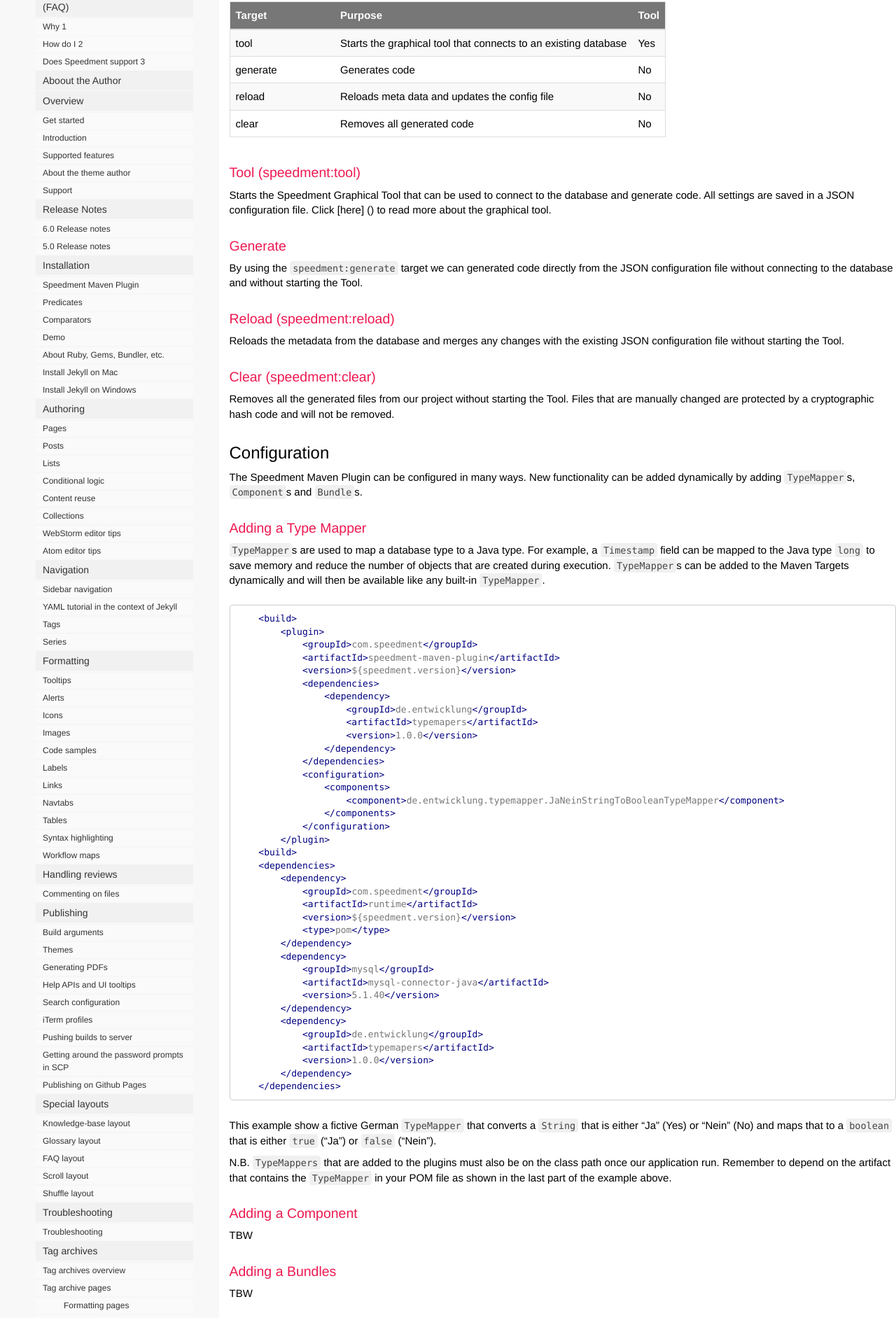
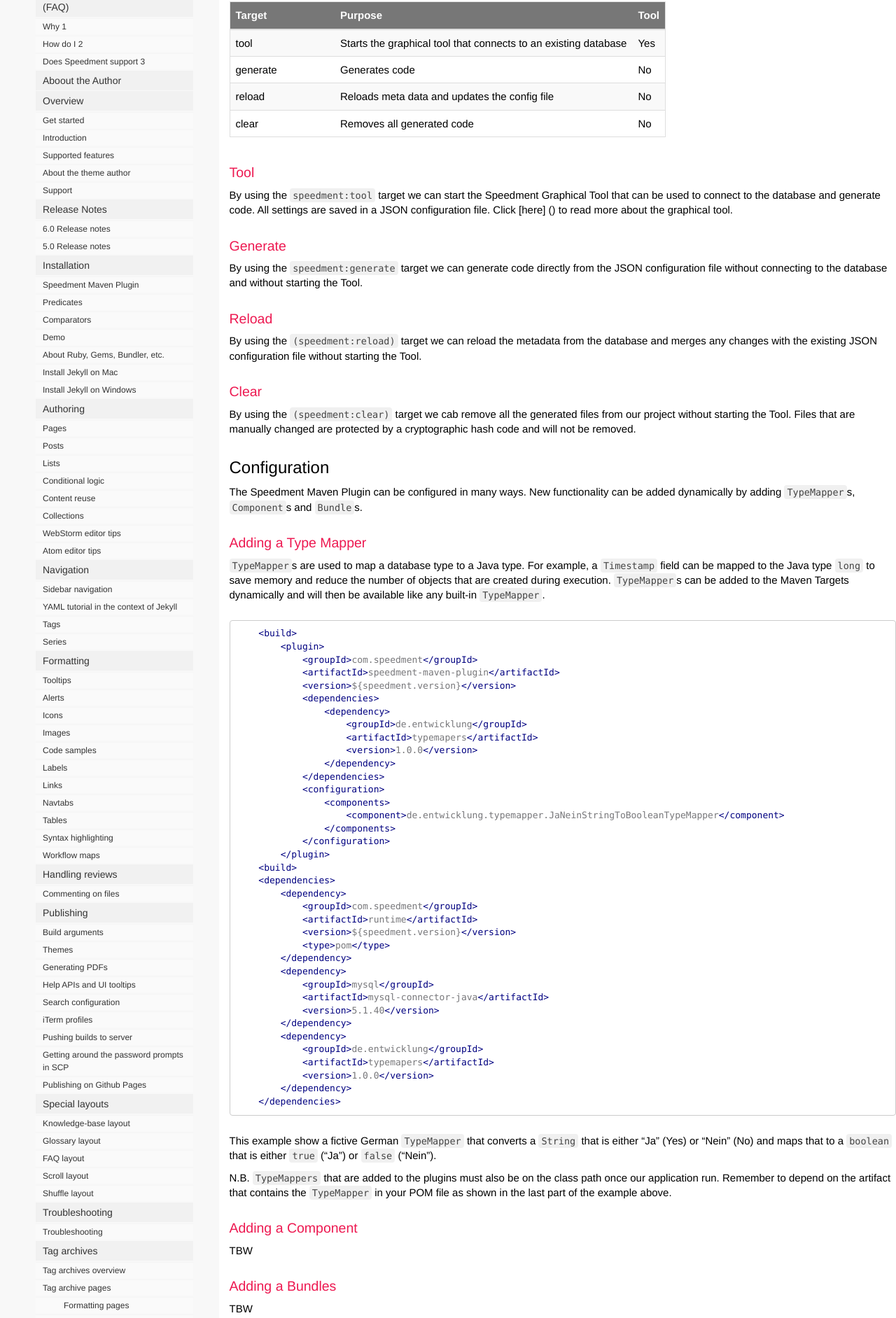
Before and after one commit to speedment/speedment-doc, a Jekyll site: the page built from pages/speedment-maven-plugin/maven.md, in a window 1280 px wide. Shown: the part 2057-3940 px from the top of the page at 70% size. Built offline with Jekyll 4.4.1, drawn with Linux system fonts in a browser that asks for light colours; nearby versions of some CDN libraries; comment, search, counter and statistics services are not loaded.

Commit message:
Fix links

```diff
--- a/_config.yml
+++ b/_config.yml
@@ -14,7 +14,7 @@
 # this appears in the footer
 
 # github_editme_path: tomjohnson1492/documentation-theme-jekyll/blob/gh-pages/
-github_editme_path: speedment/speedment-doc/blob/master/
+github_editme_path: speedment/speedment-doc/blob/master
 # if you're using Github, provide the basepath to the branch you've created for reviews, following the sample here. if not, leave this value blank.
 
 #disqus_shortname: idrbwjekyll
--- a/pages/speedment-maven-plugin/maven.md
+++ b/pages/speedment-maven-plugin/maven.md
@@ -113,18 +113,18 @@
 | clear    | Removes all generated code                                      | No   |
 
 
-### Tool (speedment:tool)
-Starts the Speedment Graphical Tool that can be used to connect to the database and generate code. All settings are saved
+### Tool
+By using the `speedment:tool` target we can start the Speedment Graphical Tool that can be used to connect to the database and generate code. All settings are saved
 in a JSON configuration file. Click [here] () to read more about the graphical tool.
 
 ### Generate
-By using the `speedment:generate` target we can generated code directly from the JSON configuration file without connecting to the database and without starting the Tool.
+By using the `speedment:generate` target we can generate code directly from the JSON configuration file without connecting to the database and without starting the Tool.
 
-### Reload (speedment:reload)
-Reloads the metadata from the database and merges any changes with the existing JSON configuration file without starting the Tool.
+### Reload
+By using the `(speedment:reload)` target we can reload the metadata from the database and merges any changes with the existing JSON configuration file without starting the Tool.
 
-### Clear (speedment:clear)
-Removes all the generated files from our project without starting the Tool. Files that are manually changed are protected by a cryptographic
+### Clear
+By using the `(speedment:clear)` target we cab remove all the generated files from our project without starting the Tool. Files that are manually changed are protected by a cryptographic
 hash code and will not be removed.
 
 
```
